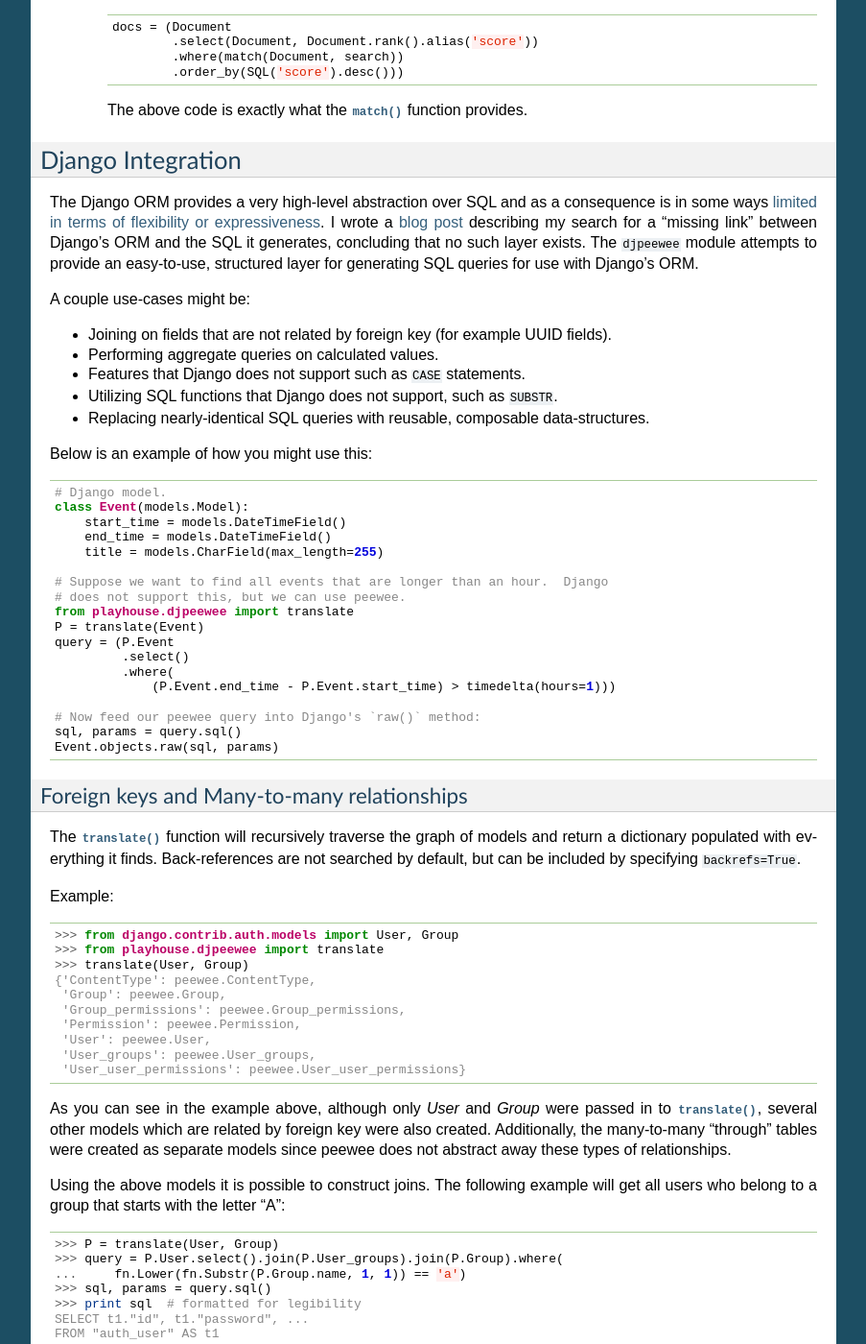
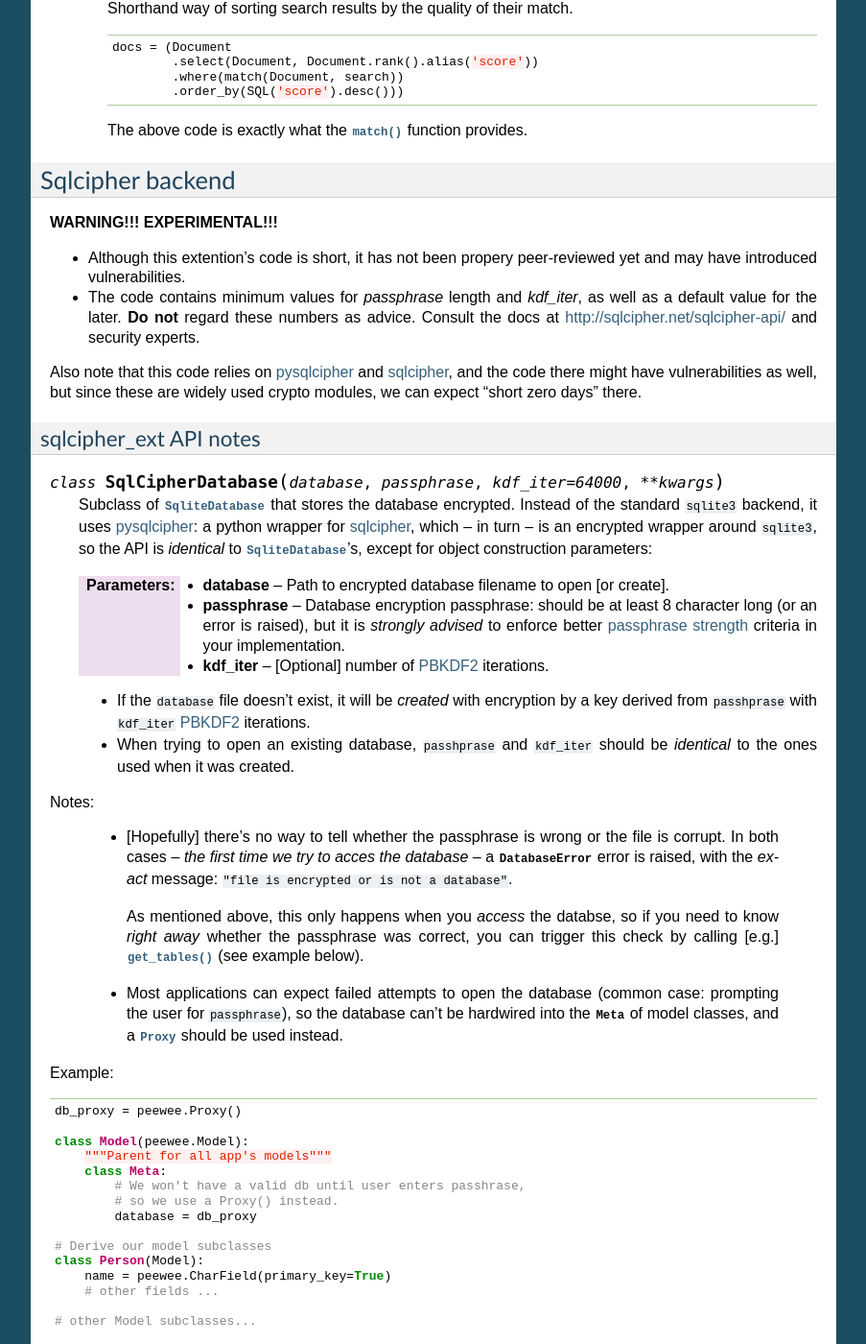
Before and after one commit to coleifer/peewee, a Sphinx documentation site: the page built from docs/peewee/playhouse.rst, in a window 1280 px wide and 1400 px high, scrolled down 13256 px. Shown: the whole window at 96% size, without its empty margins (198-1101 px from the left). Built offline with Sphinx 7.4.7, drawn with Linux system fonts in a browser that asks for light colours; some of the changed text lies outside the part shown.

Commit message:
Document sqlcipher_ext at playhouse.rst

```diff
--- a/docs/peewee/playhouse.rst
+++ b/docs/peewee/playhouse.rst
@@ -13,6 +13,7 @@ specific functionality:
 * :ref:`apsw`
 * :ref:`postgres_ext`
 * :ref:`sqlite_ext`
+* :ref:`sqlcipher_ext`
 
 Modules which expose higher-level python constructs:
 
@@ -880,6 +881,112 @@ sqlite_ext API notes
 
         The above code is exactly what the :py:meth:`match` function
         provides.
+
+.. _sqlcipher_ext:
+
+Sqlcipher backend
+-----------------
+
+**WARNING!!! EXPERIMENTAL!!!**
+
+* Although this extention's code is short, it has not been propery
+  peer-reviewed yet and may have introduced vulnerabilities.
+* The code contains minimum values for `passphrase` length and
+  `kdf_iter`, as well as a default value for the later.
+  **Do not** regard these numbers as advice. Consult the docs at
+  http://sqlcipher.net/sqlcipher-api/ and security experts.
+
+Also note that this code relies on pysqlcipher_ and sqlcipher_, and
+the code there might have vulnerabilities as well, but since these
+are widely used crypto modules, we can expect "short zero days" there.
+
+..  _pysqlcipher: https://pypi.python.org/pypi/pysqlcipher
+..  _sqlcipher: http://sqlcipher.net
+
+sqlcipher_ext API notes
+^^^^^^^^^^^^^^^^^^^^^^^
+
+.. py:class:: SqlCipherDatabase(database, passphrase, kdf_iter=64000, **kwargs)
+
+    Subclass of :py:class:`SqliteDatabase` that stores the database
+    encrypted. Instead of the standard ``sqlite3`` backend, it uses pysqlcipher_:
+    a python wrapper for sqlcipher_, which -- in turn -- is an encrypted wrapper
+    around ``sqlite3``, so the API is *identical* to :py:class:`SqliteDatabase`'s,
+    except for object construction parameters:
+
+    :param database: Path to encrypted database filename to open [or create].
+    :param passphrase: Database encryption passphrase: should be at least 8 character
+        long (or an error is raised), but it is *strongly advised* to enforce better
+        `passphrase strength`_ criteria in your implementation.
+    :param kdf_iter: [Optional] number of PBKDF2_ iterations.
+
+    * If the ``database`` file doesn't exist, it will be *created* with
+      encryption by a key derived from ``passhprase`` with ``kdf_iter``
+      PBKDF2_ iterations.
+    * When trying to open an existing database, ``passhprase`` and ``kdf_iter``
+      should be *identical* to the ones used when it was created.
+
+.. _PBKDF2: https://en.wikipedia.org/wiki/PBKDF2
+.. _passphrase strength: https://en.wikipedia.org/wiki/Password_strength
+
+Notes:
+
+    * [Hopefully] there's no way to tell whether the passphrase is wrong
+      or the file is corrupt.
+      In both cases -- *the first time we try to acces the database* -- a
+      :py:class:`DatabaseError` error is raised,
+      with the *exact* message: ``"file is encrypted or is not a database"``.
+
+      As mentioned above, this only happens when you *access* the databse,
+      so if you need to know *right away* whether the passphrase was correct,
+      you can trigger this check by calling [e.g.]
+      :py:meth:`~Database.get_tables()` (see example below).
+
+    * Most applications can expect failed attempts to open the database
+      (common case: prompting the user for ``passphrase``), so
+      the database can't be hardwired into the :py:class:`Meta` of
+      model classes, and a :py:class:`Proxy` should be used instead.
+
+Example:
+
+.. code-block:: python
+
+    db_proxy = peewee.Proxy()
+
+    class Model(peewee.Model):
+        """Parent for all app's models"""
+        class Meta:
+            # We won't have a valid db until user enters passhrase,
+            # so we use a Proxy() instead.
+            database = db_proxy
+
+    # Derive our model subclasses
+    class Person(Model):
+        name = peewee.CharField(primary_key=True)
+        # other fields ...
+
+    # other Model subclasses...
+
+    right_passphrase = False
+    while not right_passphrase:
+        passphrase = None
+        db = SqlCipherDatabase('testsqlcipher.db',
+                               get_passphrase_from_user())
+        try:  # Error only gets triggered when we access the db
+            db.get_tables()
+            right_passphrase = True
+        except peewee.DatabaseError as e:
+            # We only allow a specific [somewhat cryptic] error message.
+            if e.message != 'file is encrypted or is not a database':
+                raise e  # That's a "real" error. Raise it.
+        tell_user_the_passphrase_was_wrong()
+
+    # If we're here, db is ok, we can connect it to Model subclasses
+    db_proxy.initialize(db)
+
+    # now we can use Model methods: e.g. Person.select()
+
+See also: a slightly more elaborate `example <https://gist.github.com/thedod/11048875#file-testpeeweesqlcipher-py>`_.
 
 .. _djpeewee:
 
```
Also changed, not shown: 1 other file.
